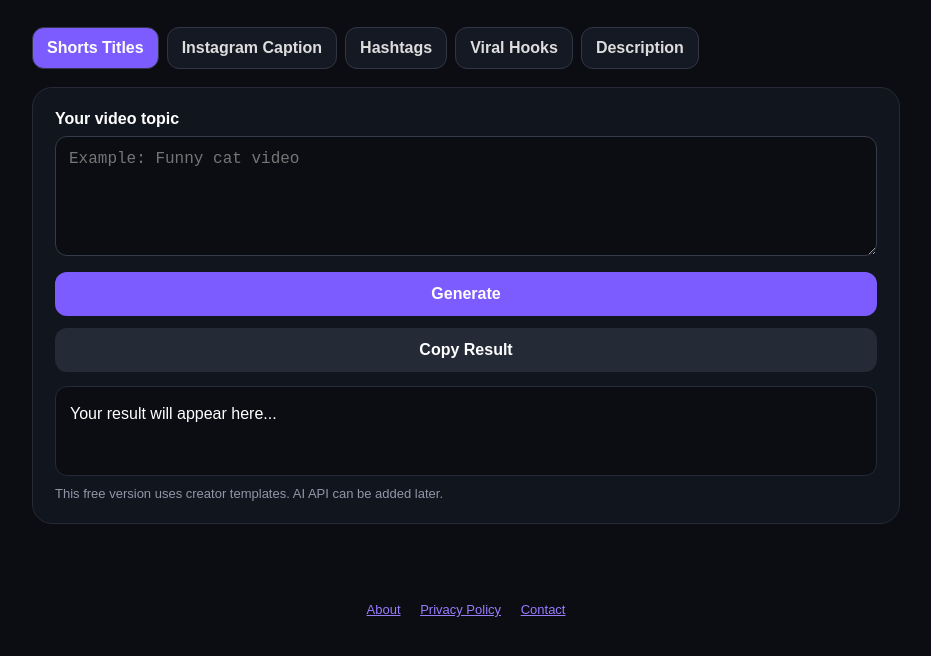
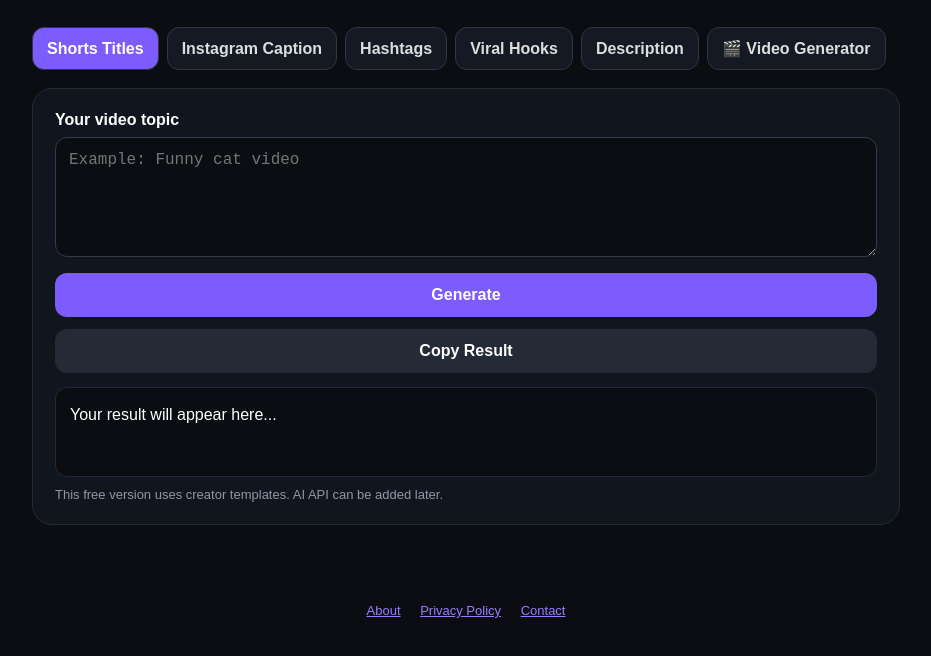
Before and after one commit to dmhubofficial/dm-hub, a website: page public/index.html in a window 1280 px wide. Shown: the part 142-798 px from the top of the page, without its empty margins (174-1105 px from the left). Drawn offline with Linux system fonts and the light colour scheme.

Commit message:
Update index.html

```diff
--- a/public/index.html
+++ b/public/index.html
@@ -23,7 +23,7 @@ button{cursor:pointer;border:0;border-radius:12px;padding:13px;margin-top:12px;b
 <button class="tab" onclick="setTool('hashtags',this)">Hashtags</button>
 <button class="tab" onclick="setTool('hook',this)">Viral Hooks</button>
 <button class="tab" onclick="setTool('description',this)">Description</button>
-</div>
+<button class="tab" onclick="setTool('video',this)">🎬 Video Generator</button></div>
 <div class="card">
 <label id="label">Your video topic</label>
 <textarea id="topic" placeholder="Example: Funny cat video"></textarea>
```
